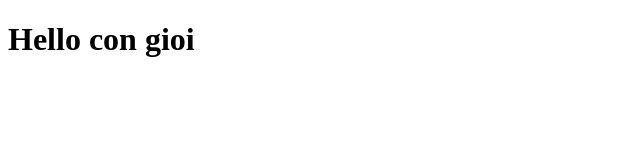
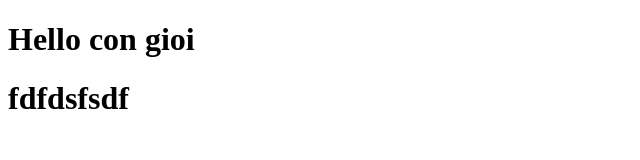
Before and after one commit to 179-Harry-Lee/testdungchung, a plain HTML site: page index.html in a window 1280 px wide. Shown: the whole page, without its empty margins (0-640 px from the left). Drawn offline with Linux system fonts and the light colour scheme.

Commit message:
vccfsdfds

```diff
--- a/index.html
+++ b/index.html
@@ -7,5 +7,6 @@
 </head>
 <body>
     <h1>Hello con gioi</h1>
+    <h1>fdfdsfsdf</h1>
 </body>
 </html>
```
